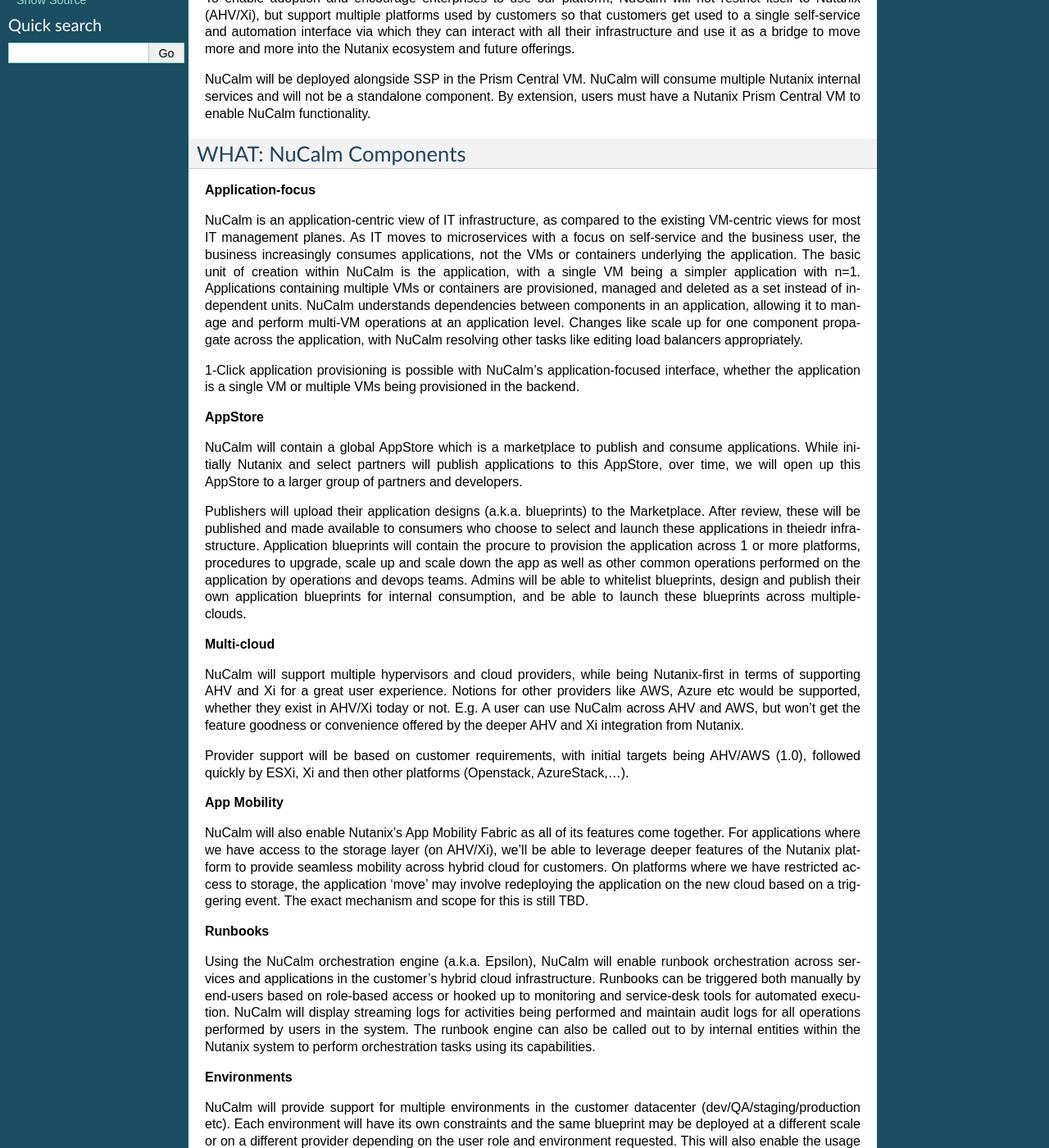
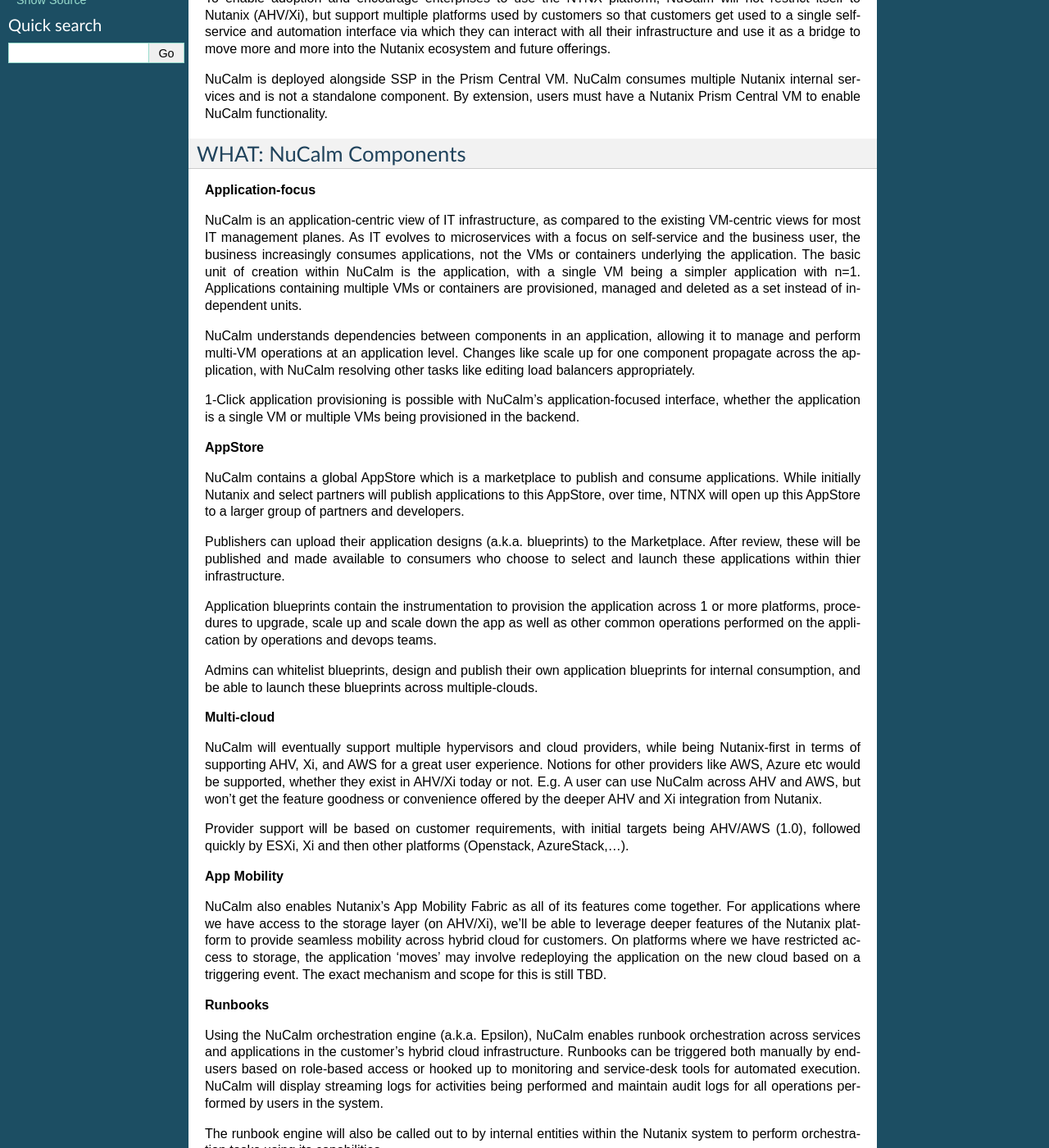
Before and after one commit to dawgfish/calm, a Sphinx documentation site: the page built from docs/nucalm/calm_workshop_nucalm_overview.rst, in a window 1280 px wide and 1400 px high, scrolled down 318 px. Shown: the whole window at 82% size. Built offline with Sphinx 7.4.7, drawn with Linux system fonts in a browser that asks for light colours; pages that are not in the unit, such as notebooks, are missing from menus; some of the changed text lies outside the part shown.

Commit message:
Update calm_workshop_nucalm_overview.rst

```diff
--- a/docs/nucalm/calm_workshop_nucalm_overview.rst
+++ b/docs/nucalm/calm_workshop_nucalm_overview.rst
@@ -5,68 +5,72 @@
 Overview
 ********
 
-NuCalm will allow Nutanix Enterprise customers to seamlessly select, provision, deploy & manage their Business Apps across all their infrastructure, both private and public cloud. NuCalm ties together an AppStore, App Lifecycle, Monitoring & Remediation by providing single pane of glass for managing heterogeneous infrastructure, be it VMs or containers, or even baremetal servers. NuCalm will eventually support all the components required to manage a complete Software Defined Data Center.
+NuCalm allows Nutanix Enterprise customers to seamlessly select, provision, deploy & manage their Business Apps across all their infrastructure, both private and public cloud. NuCalm ties together an AppStore, App Lifecycle, Monitoring & Remediation by providing single control-point for managing heterogeneous infrastructure, be it VMs or containers, or even baremetal servers. NuCalm will eventually support all the components required to manage a complete Software Defined Data Center.
 
 |image3|
 
-To enable adoption and encourage enterprises to use our platform, NuCalm will not restrict itself to Nutanix (AHV/Xi), but support multiple platforms used by customers so that customers get used to a single self-service and automation interface via which they can interact with all their infrastructure and use it as a bridge to move more and more into the Nutanix ecosystem and future offerings.
+To enable adoption and encourage enterprises to use the NTNX platform, NuCalm will not restrict itself to Nutanix (AHV/Xi), but support multiple platforms used by customers so that customers get used to a single self-service and automation interface via which they can interact with all their infrastructure and use it as a bridge to move more and more into the Nutanix ecosystem and future offerings.
 
-NuCalm will be deployed alongside SSP in the Prism Central VM. NuCalm will consume multiple Nutanix internal services and will not be a standalone component. By extension, users must have a Nutanix Prism Central VM to enable NuCalm functionality.
+NuCalm is deployed alongside SSP in the Prism Central VM. NuCalm consumes multiple Nutanix internal services and is not a standalone component. By extension, users must have a Nutanix Prism Central VM to enable NuCalm functionality.
 
 WHAT: NuCalm Components
 ***********************
 
 **Application-focus**
 
-NuCalm is an application-centric view of IT infrastructure, as compared to the existing VM-centric views for most IT management planes. As IT moves to microservices with a focus on self-service and the business user, the business increasingly consumes applications, not the VMs or containers underlying the application. The basic unit of creation within NuCalm is the application, with a single VM being a simpler application with n=1. Applications containing multiple VMs or containers are provisioned, managed and deleted as a set instead of independent units.
+NuCalm is an application-centric view of IT infrastructure, as compared to the existing VM-centric views for most IT management planes. As IT evolves to microservices with a focus on self-service and the business user, the business increasingly consumes applications, not the VMs or containers underlying the application. The basic unit of creation within NuCalm is the application, with a single VM being a simpler application with n=1. Applications containing multiple VMs or containers are provisioned, managed and deleted as a set instead of independent units.
+
 NuCalm understands dependencies between components in an application, allowing it to manage and perform multi-VM operations at an application level. Changes like scale up for one component propagate across the application, with NuCalm resolving other tasks like editing load balancers appropriately.
 
 1-Click application provisioning is possible with NuCalm’s application-focused interface, whether the application is a single VM or multiple VMs being provisioned in the backend.
 
 **AppStore**
 
-NuCalm will contain a global AppStore which is a marketplace to publish and consume applications. While initially Nutanix and select partners will publish applications to this AppStore, over time, we will open up this AppStore to a larger group of partners and developers.
+NuCalm contains a global AppStore which is a marketplace to publish and consume applications. While initially Nutanix and select partners will publish applications to this AppStore, over time, NTNX will open up this AppStore to a larger group of partners and developers.
 
-Publishers will upload their application designs (a.k.a. blueprints) to the Marketplace. After review, these will be published and made available to consumers who choose to select and launch these applications in theiedr infrastructure.
-Application blueprints will contain the procure to provision the application across 1 or more platforms, procedures to upgrade, scale up and scale down the app as well as other common operations performed on the application by operations and devops teams.
-Admins will be able to whitelist blueprints, design and publish their own application blueprints for internal consumption, and be able to launch these blueprints across multiple-clouds.
+Publishers can upload their application designs (a.k.a. blueprints) to the Marketplace. After review, these will be published and made available to consumers who choose to select and launch these applications within thier infrastructure.
+
+Application blueprints contain the instrumentation to provision the application across 1 or more platforms, procedures to upgrade, scale up and scale down the app as well as other common operations performed on the application by operations and devops teams.
+
+Admins can whitelist blueprints, design and publish their own application blueprints for internal consumption, and be able to launch these blueprints across multiple-clouds.
 
 **Multi-cloud**
 
-NuCalm will support multiple hypervisors and cloud providers, while being Nutanix-first in terms of supporting AHV and Xi for a great user experience. Notions for other providers like AWS, Azure etc would be supported, whether they exist in AHV/Xi today or not. E.g. A user can use NuCalm across AHV and AWS, but won’t get the feature goodness or convenience offered by the deeper AHV and Xi integration from Nutanix.
+NuCalm will eventually support multiple hypervisors and cloud providers, while being Nutanix-first in terms of supporting AHV, Xi, and AWS for a great user experience. Notions for other providers like AWS, Azure etc would be supported, whether they exist in AHV/Xi today or not. E.g. A user can use NuCalm across AHV and AWS, but won’t get the feature goodness or convenience offered by the deeper AHV and Xi integration from Nutanix.
 
 Provider support will be based on customer requirements, with initial targets being AHV/AWS (1.0), followed quickly by ESXi, Xi and then other platforms (Openstack, AzureStack,…).
 
 **App Mobility**
 
-NuCalm will also enable Nutanix’s App Mobility Fabric as all of its features come together. For applications where we have access to the storage layer (on AHV/Xi), we’ll be able to leverage deeper features of the Nutanix platform to provide seamless mobility across hybrid cloud for customers. On platforms where we have restricted access to storage, the application ‘move’ may involve redeploying the application on the new cloud based on a triggering event. The exact mechanism and scope for this is still TBD.
+NuCalm also enables Nutanix’s App Mobility Fabric as all of its features come together. For applications where we have access to the storage layer (on AHV/Xi), we’ll be able to leverage deeper features of the Nutanix platform to provide seamless mobility across hybrid cloud for customers. On platforms where we have restricted access to storage, the application ‘moves’ may involve redeploying the application on the new cloud based on a triggering event. The exact mechanism and scope for this is still TBD.
 
 **Runbooks**
 
-Using the NuCalm orchestration engine (a.k.a. Epsilon), NuCalm will enable runbook orchestration across services and applications in the customer’s hybrid cloud infrastructure. Runbooks can be triggered both manually by end-users based on role-based access or hooked up to monitoring and service-desk tools for automated execution. NuCalm will display streaming logs for activities being performed and maintain audit logs for all operations performed by users in the system.
-The runbook engine can also be called out to by internal entities within the Nutanix system to perform orchestration tasks using its capabilities.
+Using the NuCalm orchestration engine (a.k.a. Epsilon), NuCalm enables runbook orchestration across services and applications in the customer’s hybrid cloud infrastructure. Runbooks can be triggered both manually by end-users based on role-based access or hooked up to monitoring and service-desk tools for automated execution. NuCalm will display streaming logs for activities being performed and maintain audit logs for all operations performed by users in the system.
+
+The runbook engine will also be called out to by internal entities within the Nutanix system to perform orchestration tasks using its capabilities.
 
 **Environments**
 
-NuCalm will provide support for multiple environments in the customer datacenter (dev/QA/staging/production etc). Each environment will have its own constraints and the same blueprint may be deployed at a different scale or on a different provider depending on the user role and environment requested. This will also enable the usage of NuCalm for building more complex CI/CD pipelines for customer infrastructure.
+NuCalm provides support for multiple environments in the customer datacenter (dev/QA/staging/production etc). Each environment will have its own constraints and the same blueprint may be deployed at a different scale or on a different provider depending on the user role and environment requested. This will also enable the usage of NuCalm for building more complex CI/CD pipelines for customer infrastructure.
 
 **CI-CD Pipelines**
 
-NuCalm will enable continuous integration and deployment pipelines across multiple environments for customers. With potential Jenkins integration, customers will be able to track the progress of code commits across multiple environments for each application, and be able to have an automated process (with approvals) for end-to-end deployment across their infrastructure.
+NuCalm enables continuous integration and deployment pipelines across multiple environments for customers. With potential Jenkins integration, customers will be able to track the progress of code commits across multiple environments for each application, and be able to have an automated process (with approvals) for end-to-end deployment across their infrastructure.
 
 **Budgets**
 
 NuCalm provides a chargeback and budgeting mechanism via the budgets entity. For private clouds (AHV/ESXi), it lets the user define the costs (per vCPU/GB RAM/GB storage) of infrastructure per cluster and builds a consumption model based on its usage by business groups. For public clouds (Xi/AWS), NuCalm tracks approximate usage via available platform APIs, showing overall expenditure across hybrid clouds as a single unified view. IT can add a surcharge to the public cloud cost to account for software licensing and management overhead that they may incur.
 
-Quotas will be supported in NuCalm v1.0, carried over from SSP. However, over time, we expect to deprecate these and move customers over to thinking about all their application VMs and infrastructure in $ terms.
+Quotas are supported in NuCalm v1.0, carried over from SSP. However, over time, NTNX expects to deprecate these and move customers over to thinking about all their application VMs and infrastructure in $ terms.
 
 **Policy Engine**
 
-The NuCalm policy engine will add a global layer of policy-based controls to the self-service and automation interface. Multiple policy-types will be added over time, with custom policies also being made available to users so they can roll their own. The below is an indicative snapshot of the policies we can add, with more getting added to the system based on customer feedback.
+The NuCalm policy engine adds a global layer of policy-based controls to the self-service and automation interface. Multiple policy-types will be added over time, with custom policies also being made available to users so they can roll their own. The below is an indicative snapshot of the policies we can add, with more getting added to the system based on customer feedback.
 
 - Expiry
 
-Expiry policies will control the lifetime of the applications provisioned using NuCalm. Admins can control and set this to a hard date or a relative value. Expiry extensions can be requested and must be approved by the admin of the system.
+Expiry policies control the lifetime of the applications provisioned using NuCalm. Admins can control and set this to a hard date or a relative value. Expiry extensions can be requested and must be approved by the admin of the system.
 
 - Underutilized Infra
 
@@ -94,31 +98,42 @@
 
 **Licensing**
 
-Licensing for NuCalm is TBD and will be a separate document.
+Licensing for NuCalm:
+
+- Separate SKU, works with both Prism Starter & Pro
+
+- Perpetual Free Tier (25VMs per customer)
+
+- All Features enabled.
+
+- Sold as VM Packs of 25VMs each:  $250/vm/yr (including support).  Customers don’t need to license for every VM, only the ones they want to automate via Calm.
+
+- Uniform Pricing for Simplicity with Hybrid Cloud
 
 WHY: NuCalm Reasoning
 *********************
 
 **Competition**
 
-We intend to build NuCalm as an opinionated and UX-first automation layer that enables our customers to manage their federated infrastructure.
+NuCalm is an opinionated and UX-first automation layer that enables NTNX customers to manage their federated infrastructure.
 
-Our competition in the automation and orchestration plane is NOT VMware vRA. As we launch Xi and bring NuCalm to Prism on-prem and the Xi control plane, the competition will be AWS foremost, with the possibility of smaller startups out-innovating us as a company. This is why NuCalm will not be benchmarked to vRA features, though we will prioritize features as per customer requirements for the Enter
+NTNX competition in the automation and orchestration plane is NOT VMware vRA. As we launch Xi and bring NuCalm to Prism on-prem and the Xi control plane, the competition will be AWS foremost, with the possibility of smaller startups out-innovating NTNX as a company. This is why NuCalm is not be benchmarked to vRA features, though NTNX will prioritize features as per customer requirements for the Entery.
 
 **Application-Focus**
 
-As Nutanix moves up the stack from the IT infrastructure team towards devops and then to the business user, we need to provide context that the business user understands. With an application focus, the end-user, who does not understand the specifics of public and private cloud, can request exactly the application that is needed. This does not assume any knowledge about how the application is architected or how many VMs or containers are being provisioned in the backend. A simple consumption model where the user files a request and is charged as per usage is what we aim to provide with the NuCalm interface.
+As Nutanix moves up the stack from the IT infrastructure team towards devops and then to the business user, NTNX will provide context that the business user understands. With an application focus, the end-user, who does not understand the specifics of public and private cloud, can request exactly the application that is needed. This does not assume any knowledge about how the application is architected or how many VMs or containers are being provisioned in the backend. A simple consumption model where the user files a request and is charged as per usage is what we aim to provide with the NuCalm interface.
+
 The Nutanix Enterprise OS abstracts away all these notions and bridges the gap between the private and the public cloud with a consumption focus.
 
 **AppStore**
 
-One of the main challenges that hampers adoption of automation tooling is the initial bootstrapping and upfront work needed to save man-hours in the future. To enable an easy on-ramp, NuCalm needs to have the ability to provide a library of readymade template blueprints consisting of commonly used applications. These can be consumed directly by customer DevOps or used as lego blocks and edited as per requirements to model custom enterprise applications.
+One of the main challenges that hampers adoption of automation tooling is the initial bootstrapping and upfront work needed to save man-hours in the future. To enable an easy on-ramp, NuCalm has the ability to provide a library of readymade template blueprints consisting of commonly used applications. These can be consumed directly by customer DevOps or used as lego blocks and edited as per requirements to model custom enterprise applications.
 
-The ability to quickly try out partner and third-party applications helps us build a 2-sided marketplace with our users, enabling higher usefulness for the platform as a whole. This is a powerful model, since it also enables our end-users to quickly satisfy requests for modern applications from developers, without having to first do a month-long deep dive into how to get the specific application up and running.
+The ability to quickly try out partner and third-party applications helps NTNX build a 2-sided marketplace with our users, enabling higher usefulness for the platform as a whole. This is a powerful model, since it also enables our end-users to quickly satisfy requests for modern applications from developers, without having to first do a month-long deep dive into how to get the specific application up and running.
 
 **Multi-cloud**
 
-Most enterprises are either already using multiple cloud providers or evaluating options across both newer and legacy infrastructure. Customers prefer to have a single automation plane across all their infrastructure, not just Nutanix AHV. Most of our customers will have both AHV and VMware, with Xi and upcoming AWS also in use. In such cases, NuCalm will provide an onramp to our customers onto both AHV and Xi from other clouds. All our AppStore blueprints will be configured for Nutanix as the primary choice.
+Most enterprises are either already using multiple cloud providers or evaluating options across both newer and legacy infrastructure. Customers prefer to have a single automation plane across all their infrastructure, not just Nutanix AHV. Most of our customers will have both AHV and VMware, with Xi and upcoming AWS also in use. In such cases, NuCalm provides an onramp to our customers onto both AHV and Xi from other clouds. All NTNX AppStore blueprints are configured for Nutanix as the primary choice.
 
 Having NuCalm as the common management plane also ensures that no matter what other provider the customer uses, the Nutanix management and automation plane still provides value to the customer.
 
```
